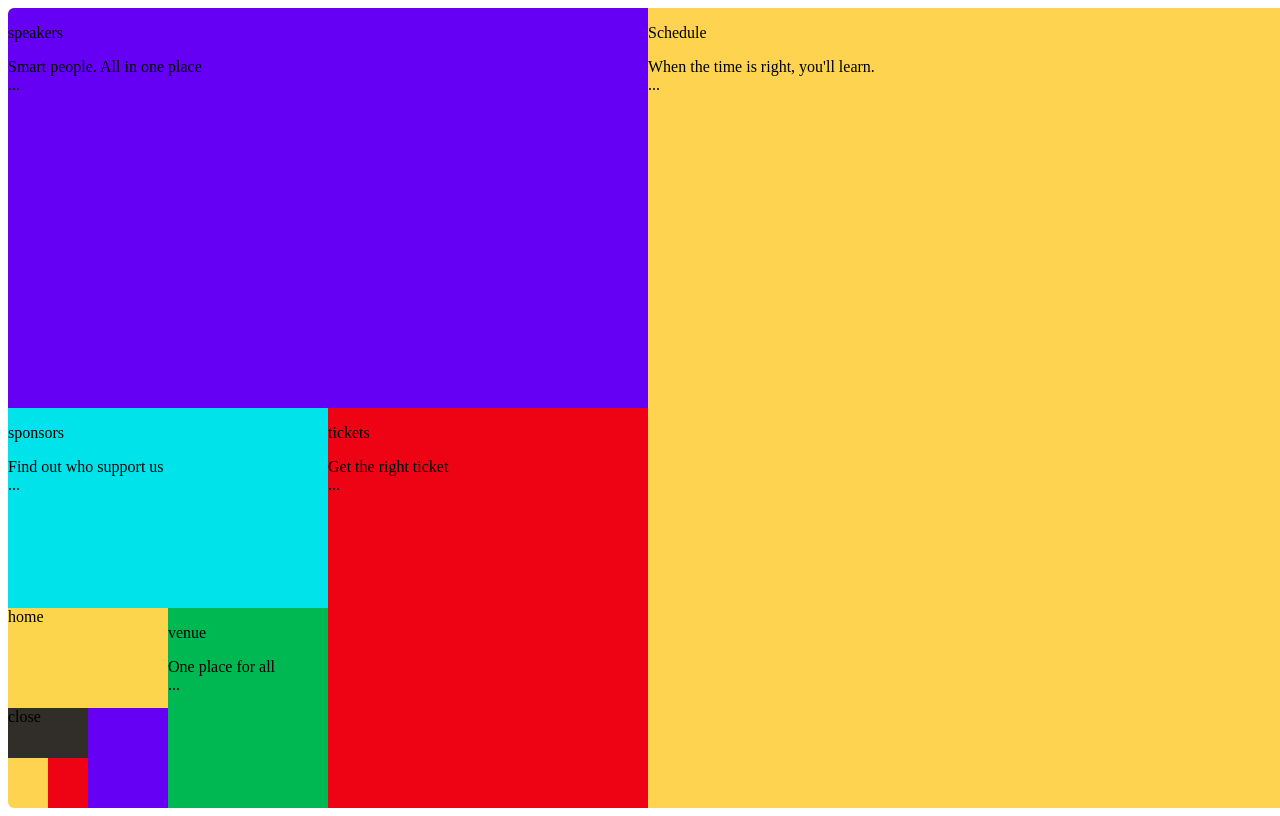
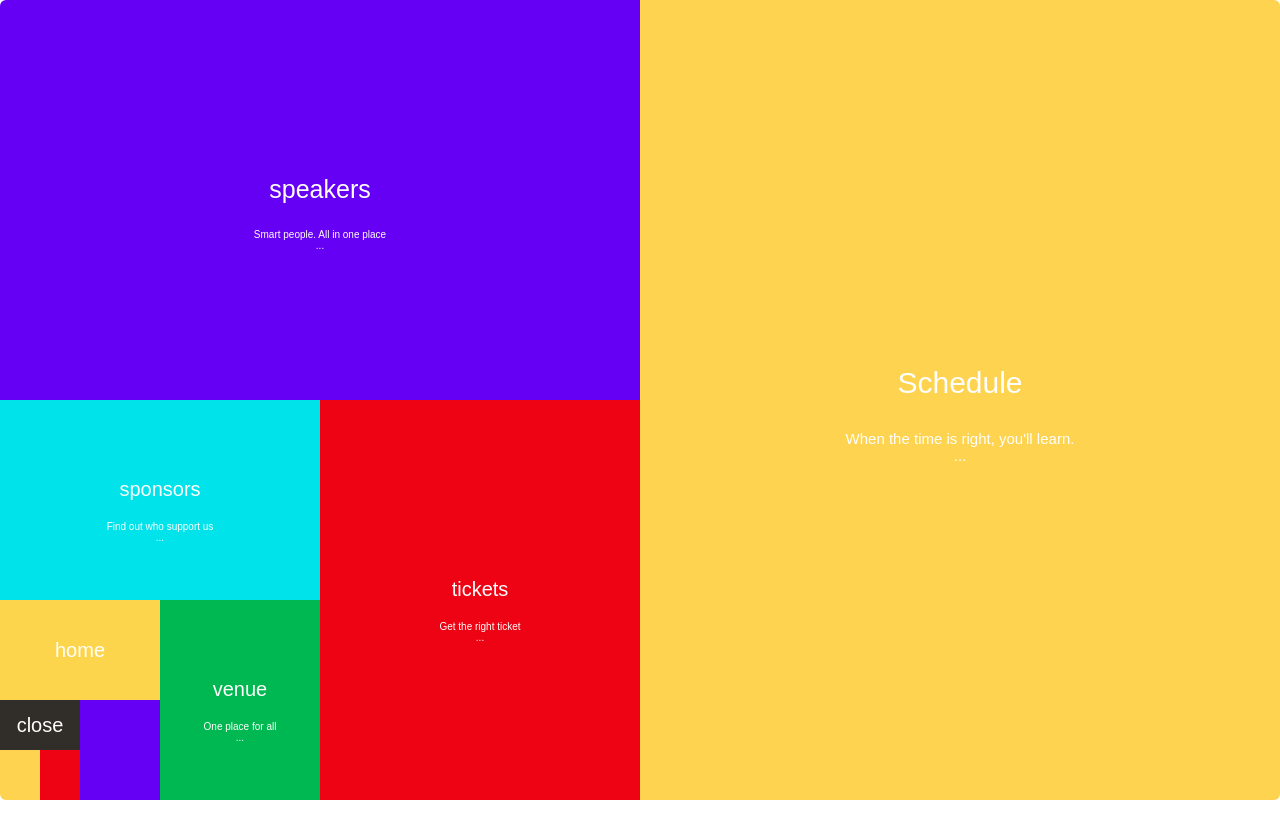
Before and after one commit to nhukhoalofi/gridrepo, a plain HTML site: page index.html in a window 1280 px wide. Drawn offline with Linux system fonts and the light colour scheme.

Commit message:
Update style.css

```diff
--- a/style.css
+++ b/style.css
@@ -1,4 +1,9 @@
-
+body {
+    padding:0;
+    margin:0;
+    font-family: Arial, sans-serif;
+    color:#fffefb;
+}
 .grid-container {
     overflow: hidden;
     display: grid;
@@ -12,7 +17,18 @@
 .p1 {
     grid-area: p1;
     background-color: #fdd350;
+    display: flex;
+    justify-content: center;
+    align-items: center;
 }
+.content {
+    text-align:center;
+    font-size:15px;
+}
+.content> p{
+    font-size: 30px;
+}
+
 .p2{
     display: grid;
     grid-area:p2;
@@ -27,6 +43,16 @@
     grid-area: speakers;
     background-color:#6500f4;
     /* height: 50%; */
+    display: flex;
+    justify-content: center;
+    align-items: center;
+}
+.contentspeaker {
+    text-align: center;
+    font-size:10px;
+}
+.contentspeaker>p{
+    font-size:25px;
 }
 .p3 {
     grid-area: p3;
@@ -38,6 +64,16 @@
 .tickets {
     grid-area: tickets;
     background-color: #ee0314;
+    display: flex;
+    justify-content: center;
+    align-items: center;
+}
+.contenttickets{
+    text-align: center;
+    font-size: 10px;
+}
+.contenttickets>p{
+    font-size:20px;
 }
 .p4 {
     grid-area: p4;
@@ -49,6 +85,16 @@
 .sponsors {
     grid-area:sponsor;
     background-color: #00e3ea;
+    display: flex;
+    justify-content: center;
+    align-items: center;
+}
+.contentsponsors {
+    text-align:center;
+    font-size:10px;
+}
+.contentsponsors>p{
+    font-size:20px;
 }
 .p5{
     grid-area: p5;
@@ -60,6 +106,16 @@
 .venue {
     grid-area: venue;
     background-color: #00b852;
+    display: flex;
+    justify-content: center;
+    align-items: center;
+}
+.contentvenue {
+    text-align: center;
+    font-size: 10px;
+}
+.contentvenue>p {
+    font-size:20px;
 }
 .p6 {
     grid-area: p6;
@@ -71,6 +127,10 @@
 .home {
     background-color: #fdd54d;
     grid-area: home;
+    display: flex;
+    justify-content: center;
+    align-items: center;
+    font-size: 20px;
 }
 .p7 {
     grid-area: p7;
@@ -93,6 +153,10 @@
 .close {
     background-color: #312d29;
     grid-area: close;
+    display: flex;
+    justify-content: center;
+    align-items: center;
+    font-size: 20px;
 }
 .p9 {
     grid-area: p9;
```
